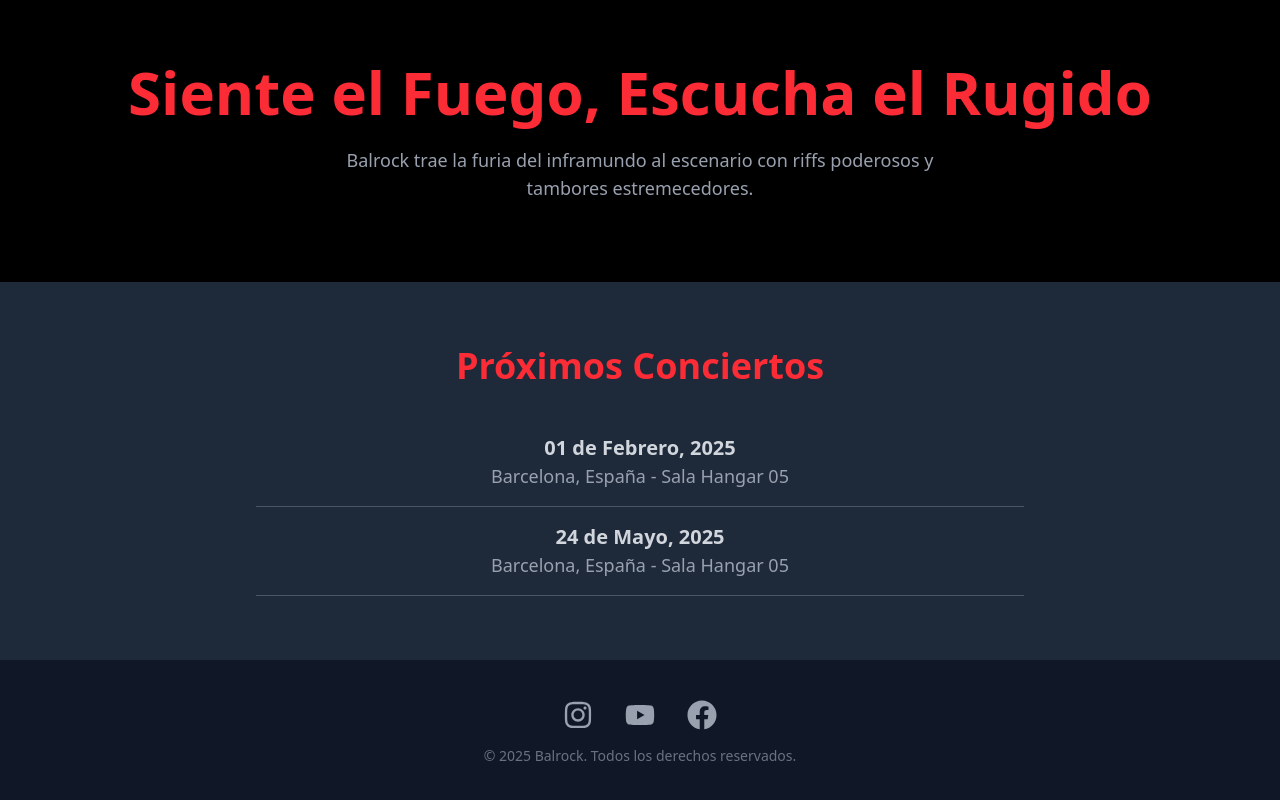
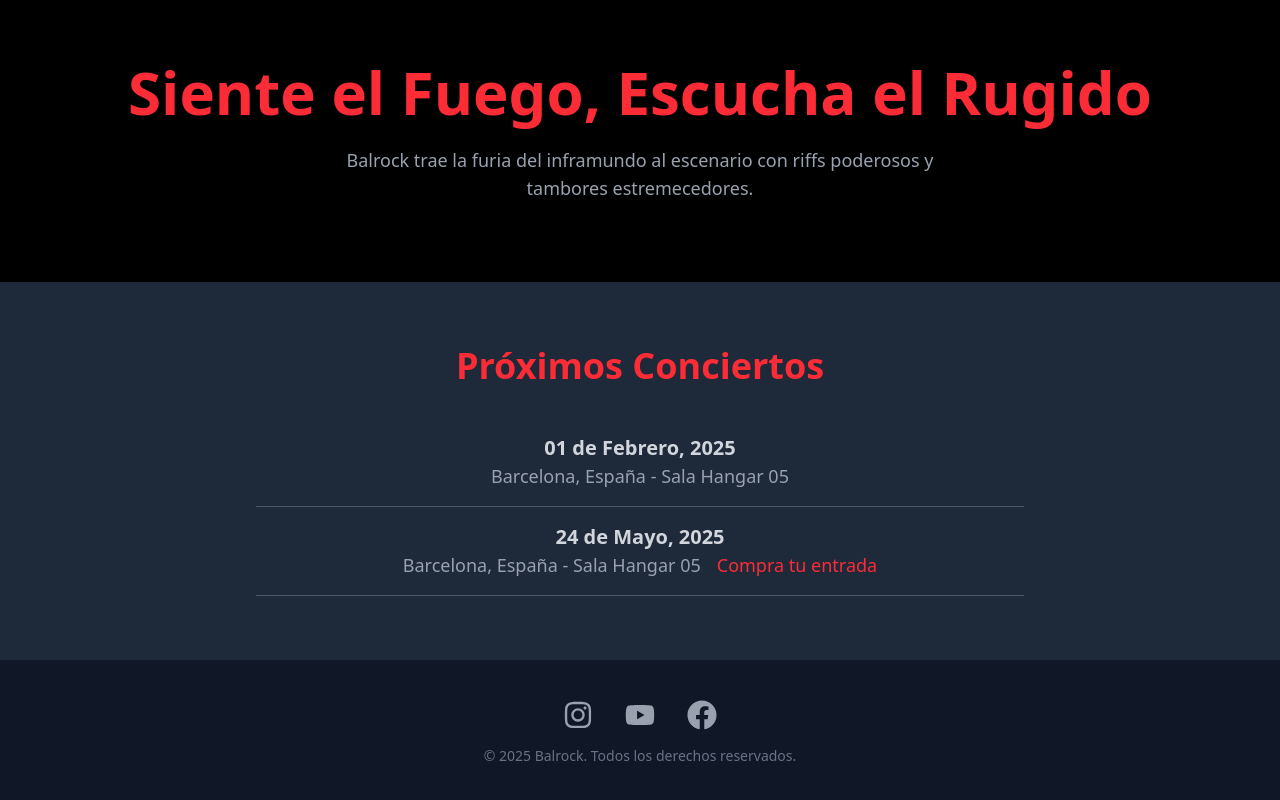
Before and after one commit to liccioni/balrock, a React (Vite) app: page / in a window 1280 px wide. Shown: the part 1202-2002 px from the top of the page. Built offline with nearby package versions, Linux system fonts and the light colour scheme.

Commit message:
buy ticket

```diff
--- a/src/Balrock.jsx
+++ b/src/Balrock.jsx
@@ -16,7 +16,7 @@ const images = [
 
 const upcomingShows = [
     { date: "01 de Febrero, 2025", location: "Barcelona, España", venue: "Sala Hangar 05" },
-    { date: "24 de Mayo, 2025", location: "Barcelona, España", venue: "Sala Hangar 05" },
+    { date: "24 de Mayo, 2025", location: "Barcelona, España", venue: "Sala Hangar 05",buyLink:"https://www.eventbrite.com/e/entradas-balrock-ii-hangar-05-1260042293419?aff=oddtdtcreator" },
   ];
 
 export default function BalrockPage() {
@@ -87,7 +87,13 @@ export default function BalrockPage() {
           {upcomingShows.map((show, index) => (
             <div key={index} className="py-4 border-b border-gray-600">
               <p className="text-xl text-gray-300 font-semibold">{show.date}</p>
-              <p className="text-lg text-gray-400">{show.location} - {show.venue}</p>
+              <p className="text-lg text-gray-400">{show.location} - {show.venue}
+                {show.buyLink &&
+                     <a href={show.buyLink} className="ml-4 text-red-500 hover:underline">
+                     Compra tu entrada
+                   </a>
+                }
+              </p>
             </div>
           ))}
         </div>
```
